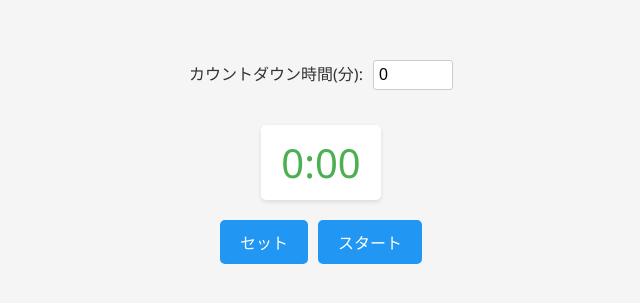
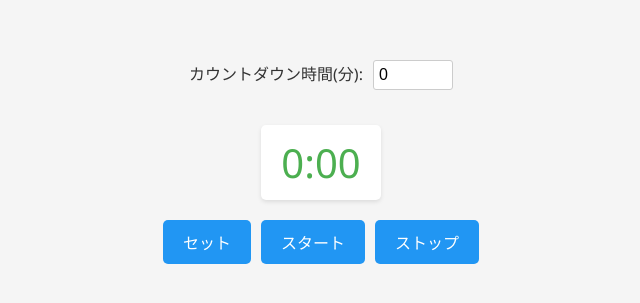
Before and after one commit to rinta-nagayama-uhuru/timer_app, a Vue app: page / in a window 1280 px wide. Shown: the part 231-534 px from the top of the page, without its empty margins (319-959 px from the left). Built offline with nearby package versions, Linux system fonts and the light colour scheme.

Commit message:
ストップ機能の実装

```diff
--- a/src/App.vue
+++ b/src/App.vue
@@ -8,6 +8,7 @@
     <div class="controls">
       <button @click="setTime">セット</button>
       <button @click="startTimer">スタート</button>
+      <button @click="stopTimer">ストップ</button>
     </div>
   </div>
 </template>
@@ -18,7 +19,7 @@
 
   const inputMinutes =  ref(0);
   const time = ref(0);
-  let timerID = ref(null);
+  let timerId = ref(null);
 
   const formatTime = computed(() =>{
     const minutes = Math.floor(time.value / 60);
@@ -31,11 +32,16 @@
   }
 
   function startTimer(){
-    timerID.value = setInterval(() => {
+    timerId.value = setInterval(() => {
       if (time.value > 0 ){
         time.value -= 1;
       }
     }, 1000);
+  }
+
+  function stopTimer(){
+      clearInterval(timerId.value);
+      timerId.value = null;
   }
 </script>
 
```
